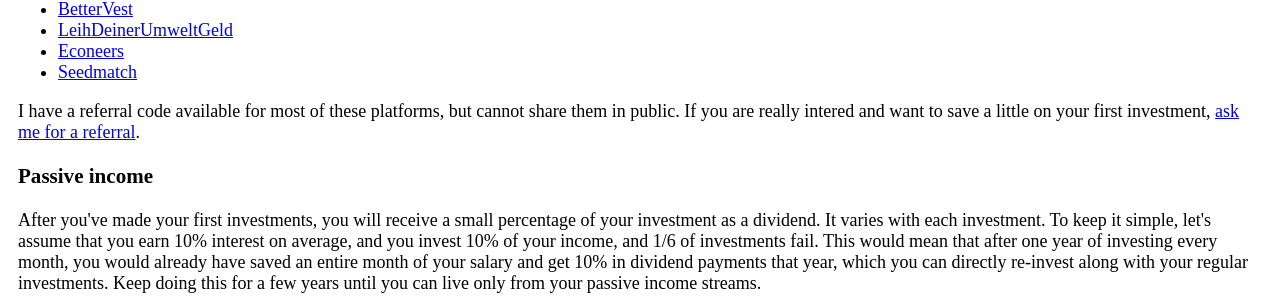
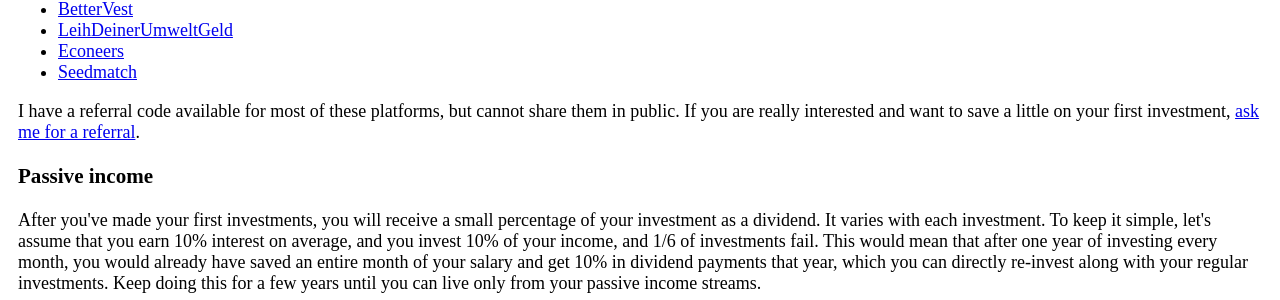
Before and after one commit to DanWin/main-website, a PHP site: page /tutorials/get-rich-fast/index.php in a window 1280 px wide. Shown: the part 2631-2931 px from the top of the page. Run offline with PHP 8.4, Linux system fonts and the light colour scheme.

Commit message:
Fixed typo

```diff
--- a/tutorials/get-rich-fast/index.php
+++ b/tutorials/get-rich-fast/index.php
@@ -91,7 +91,7 @@
 	<li><a href="https://econeers.de" target="_blank" rel="noreferrer noopener">Econeers</a></li>
 	<li><a href="https://seedmatch.de" target="_blank" rel="noreferrer noopener">Seedmatch</a></li>
 </ul>
-<p><?php printf(htmlspecialchars(_('I have a referral code available for most of these platforms, but cannot share them in public. If you are really intered and want to save a little on your first investment, %s.')), '<a href="/contact.php">'.htmlspecialchars(_('ask me for a referral')).'</a>'); ?></p>
+<p><?php printf(htmlspecialchars(_('I have a referral code available for most of these platforms, but cannot share them in public. If you are really interested and want to save a little on your first investment, %s.')), '<a href="/contact.php">'.htmlspecialchars(_('ask me for a referral')).'</a>'); ?></p>
 <h3><?php echo htmlspecialchars(_('Passive income')); ?></h3>
 <p><?php echo htmlspecialchars(_('After you\'ve made your first investments, you will receive a small percentage of your investment as a dividend. It varies with each investment. To keep it simple, let\'s assume that you earn 10% interest on average, and you invest 10% of your income, and 1/6 of investments fail. This would mean that after one year of investing every month, you would already have saved an entire month of your salary and get 10% in dividend payments that year, which you can directly re-invest along with your regular investments. Keep doing this for a few years until you can live only from your passive income streams.')); ?></p>
 </main>
```
Also changed, not shown: 1 other file.
